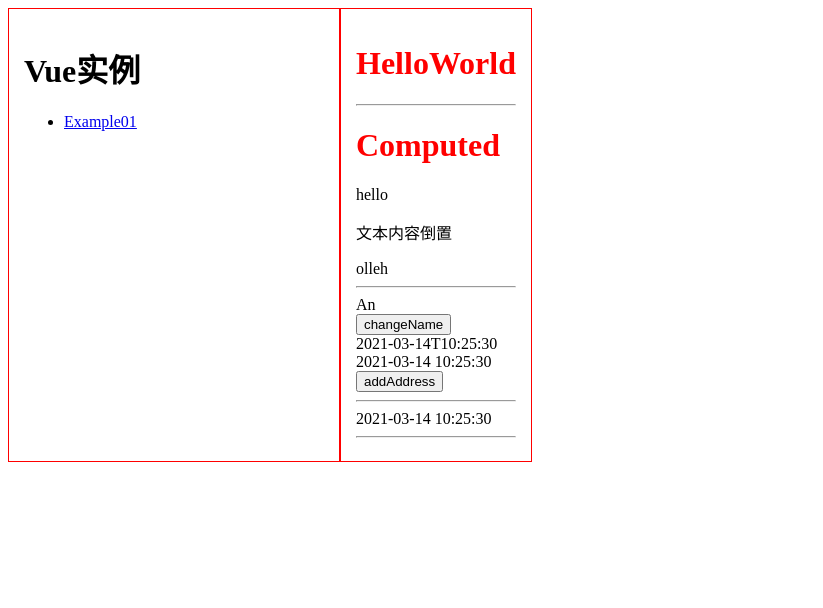
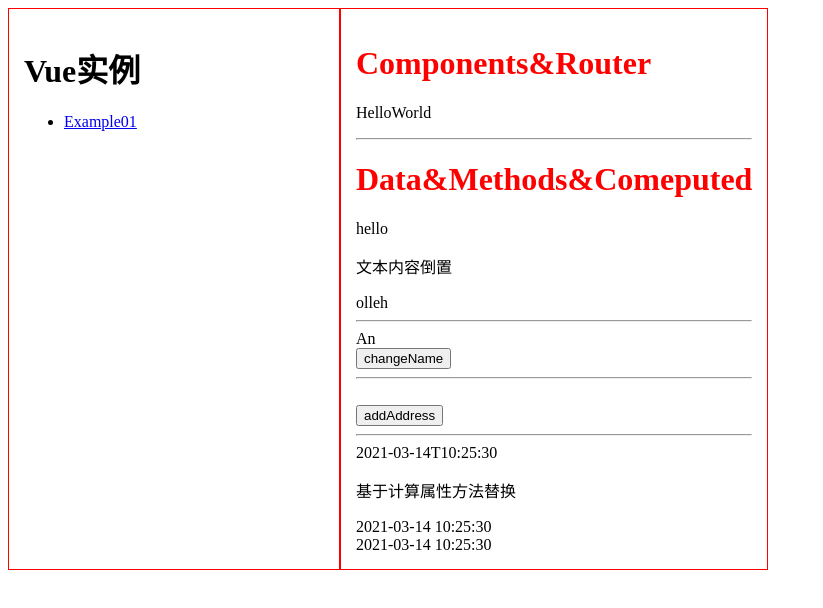
Before and after one commit to Anni-Gao/vue3-example-an, a Vue app: page /#/example01 in a window 1280 px wide. Shown: the top 608 px of the page, without its empty margins (0-823 px from the left). Built offline with nearby package versions, Linux system fonts and the light colour scheme.

Commit message:
Example01

```diff
--- a/src/views/example01/Example01.vue
+++ b/src/views/example01/Example01.vue
@@ -1,8 +1,9 @@
 <template>
   <div>
-    <h1>HelloWorld</h1>
+    <h1>Components&Router</h1>
+    <p>HelloWorld</p>
     <hr />
-    <h1>Computed</h1>
+    <h1>Data&Methods&Comeputed</h1>
     {{ message }}
     <p>文本内容倒置</p>
     {{ reverseMessage }}
@@ -10,17 +11,17 @@
     {{ user.name }}
     <br />
     <button type="button" @click="changeName">changeName</button>
-    <br />
-    {{ user.insertTime }}
-    <br />
-    {{ myDate }}
+    <hr />
+    {{ user.address }}
     <br />
     <button @click="addAddress">addAddress</button>
     <br />
-    {{ user.address }}
     <hr />
+    {{ user.insertTime }}
+    <p>基于计算属性方法替换</p>
+    {{ myDate }}
+    <br />
     {{ myReplace(user.insertTime) }}
-    <hr />
   </div>
 </template>
 <script lang="ts">
```
